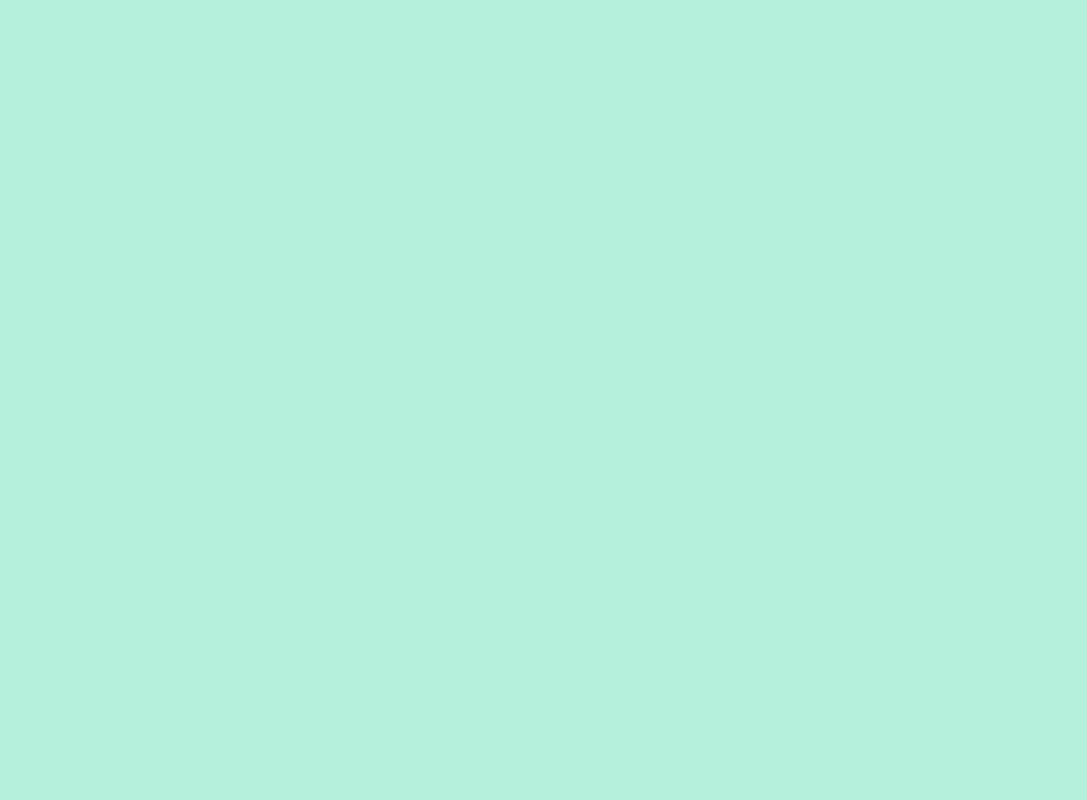
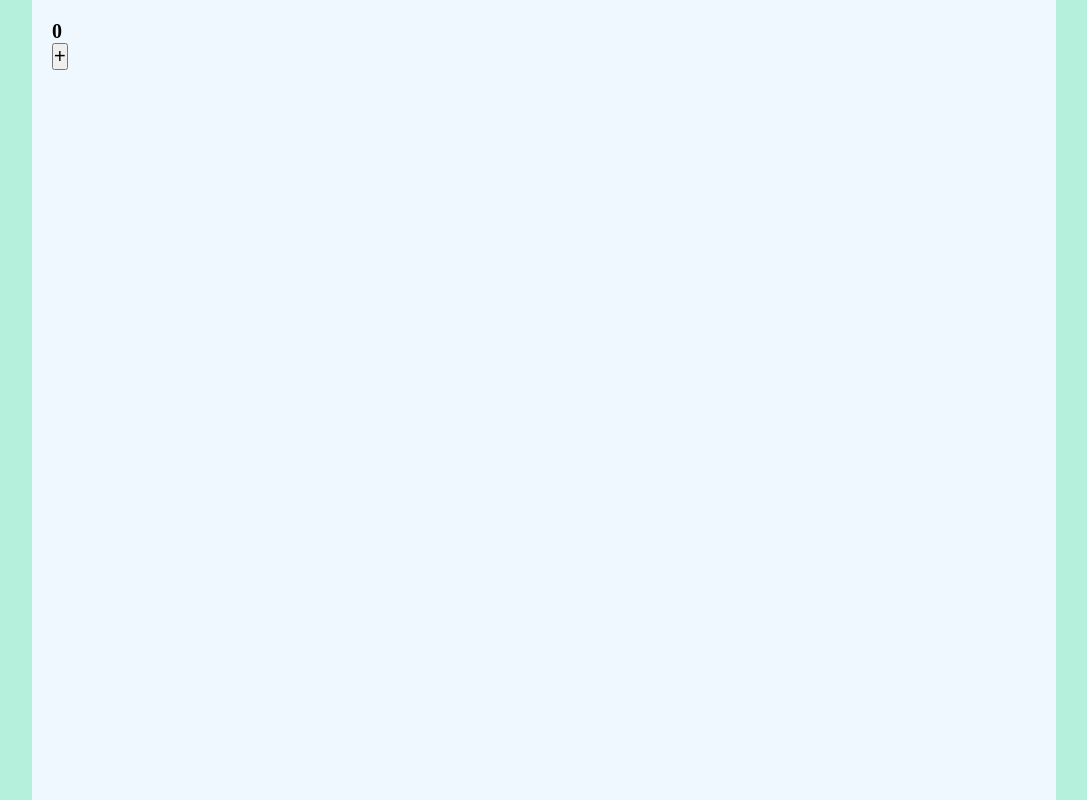
Before and after one commit to rampravesh22/react-thapa-tutorials, a React (Create React App) app: page / in a window 1280 px wide. Shown: the whole page, without its empty margins (96-1183 px from the left). Built offline with nearby package versions, Linux system fonts and the light colour scheme.

Commit message:
use effect

```diff
--- a/src/App.js
+++ b/src/App.js
@@ -1,9 +1,21 @@
-import React from 'react'
+import React, { useState } from "react";
+import { useEffect } from "react";
 function App() {
+	const [num, setSum] = useState(0);
+   useEffect(()=>{
+      alert("ckkkk")
+   },[num])
 	return (
 		<>
 			{/* Componenents */}
-
+			<h1>{num}</h1>
+			<button
+				onClick={() => {
+					setSum(num + 1);
+				}}
+			>
+				+
+			</button>
 		</>
 	);
 }
--- a/src/index.css
+++ b/src/index.css
@@ -19,3 +19,13 @@ body{
     background-color: rgba(3, 204, 137, 0.295);
     min-height: 100vh;
 }
+#root{
+   width: 80%;
+   margin: auto;
+   background-color: aliceblue;
+   padding: 2rem;
+   min-height: 100vh;
+}
+html * {
+   font-size: 2rem;
+}
```
